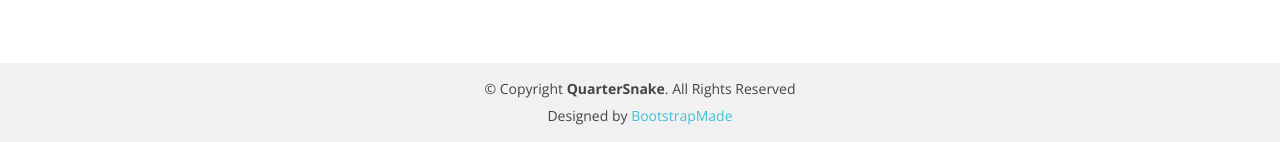
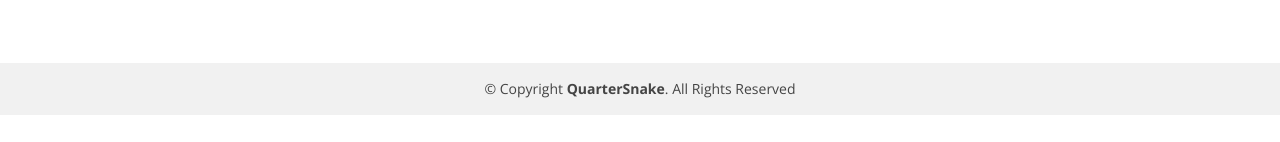
Before and after one commit to dodo5487/Web, a Flask app: page / in a window 1280 px wide. Shown: the part 3375-3517 px from the top of the page. After the commit the page ends 3490 px from the top, so only its background shows below. Run offline with Flask 3, Linux system fonts and the light colour scheme; some libraries are stand-ins or nearby versions.

Commit message:
[Mod] hide credits

```diff
--- a/templates/index.html
+++ b/templates/index.html
@@ -556,9 +556,9 @@
                 &copy; Copyright <strong>QuarterSnake</strong>. All Rights Reserved
               </p>
             </div>
-            <div class="credits">
+            <!-- <div class="credits">
               Designed by <a href="https://bootstrapmade.com/">BootstrapMade</a>
-            </div>
+            </div> -->
           </div>
         </div>
       </div>
```
